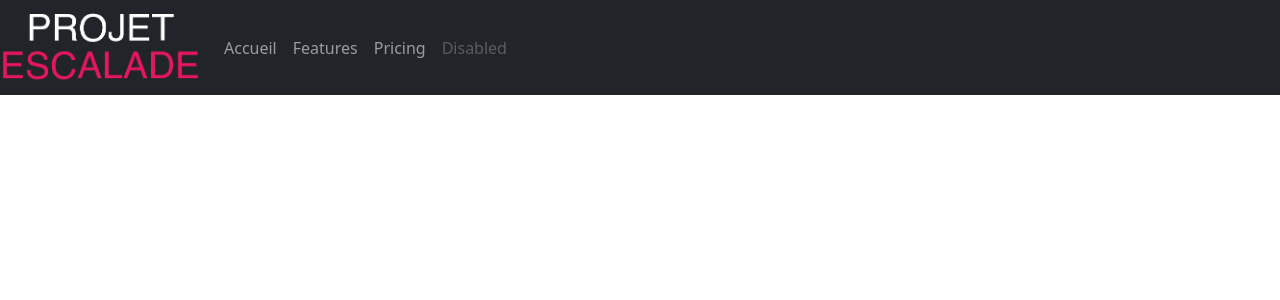
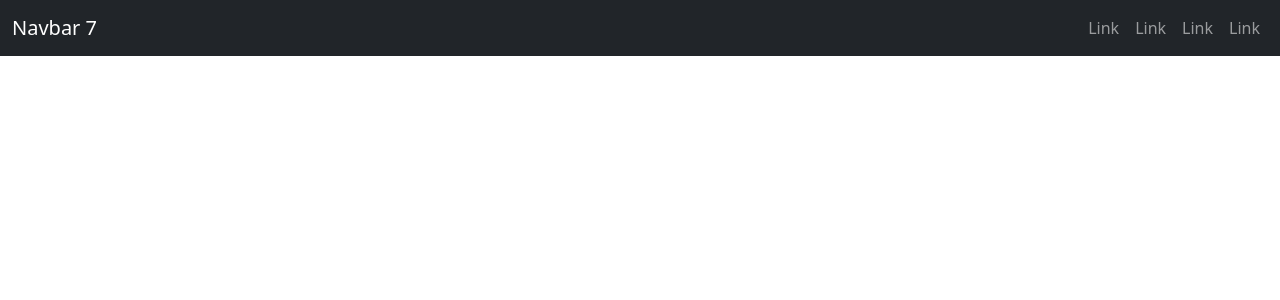
Before and after one commit to Tahyme/EscaladeV2, a Symfony app: template templates/templatesite.html.twig in a window 1280 px wide. Shown: the top 300 px of the page. Run offline with Twig, Linux system fonts and the light colour scheme; the template is opened without the code that fills it, so the values that code supplies are empty; some libraries are stand-ins or nearby versions.

Commit message:
Fix navbar template site

```diff
--- a/templates/templatesite.html.twig
+++ b/templates/templatesite.html.twig
@@ -13,35 +13,34 @@
     <body>
         {% block navbar %}
 <nav class="navbar navbar-expand-lg navbar-dark bg-dark">
-  <a class="navbar-brand" href="#">
-    <img src="\images\Projet escalade.png" width="200" height="auto" class="d-inline-block align-top" alt="">
-
-  </a>
-  <button class="navbar-toggler" type="button" data-toggle="collapse" data-target="#navbarNav" aria-controls="navbarNav" aria-expanded="false" aria-label="Toggle navigation">
+    <div class="container-fluid">
+        <div class="d-flex flex-grow-1">
+            <span class="w-100 d-lg-none d-block">
+                <!-- hidden spacer to center brand on mobile --></span>
+            <a class="navbar-brand" href="#"> Navbar 7 </a>
+            <div class="w-100 text-right">
+                <button class="navbar-toggler" type="button" data-bs-toggle="collapse" data-bs-target="#myNavbar7">
                     <span class="navbar-toggler-icon"></span>
                 </button>
-  <div class="collapse navbar-collapse" id="navbarNav">
-    <ul class="navbar-nav">
-      <li class="nav-item active">
-
-      <div class="topnav-right">
-        <a class="nav-link" href="#">Accueil</a>
+            </div>
+        </div>
+        <div class="collapse navbar-collapse flex-grow-1 text-right" id="myNavbar7">
+            <ul class="navbar-nav ms-auto flex-nowrap">
+                <li class="nav-item">
+                    <a href="#" class="nav-link">Link</a>
                 </li>
                 <li class="nav-item">
-        <a class="nav-link" href="#">Features</a>
+                    <a href="#" class="nav-link">Link</a>
                 </li>
                 <li class="nav-item">
-        <a class="nav-link" href="#">Pricing</a>
+                    <a href="#" class="nav-link">Link</a>
                 </li>
                 <li class="nav-item">
-        <a class="nav-link disabled" href="#">Disabled</a>
+                    <a href="#" class="nav-link">Link</a>
                 </li>
             </ul>
         </div>
-
     </div>
-
-
 </nav>
         {% endblock navbar %}
     </body>
```
Lines whose indentation alone changed are shown as unchanged.
